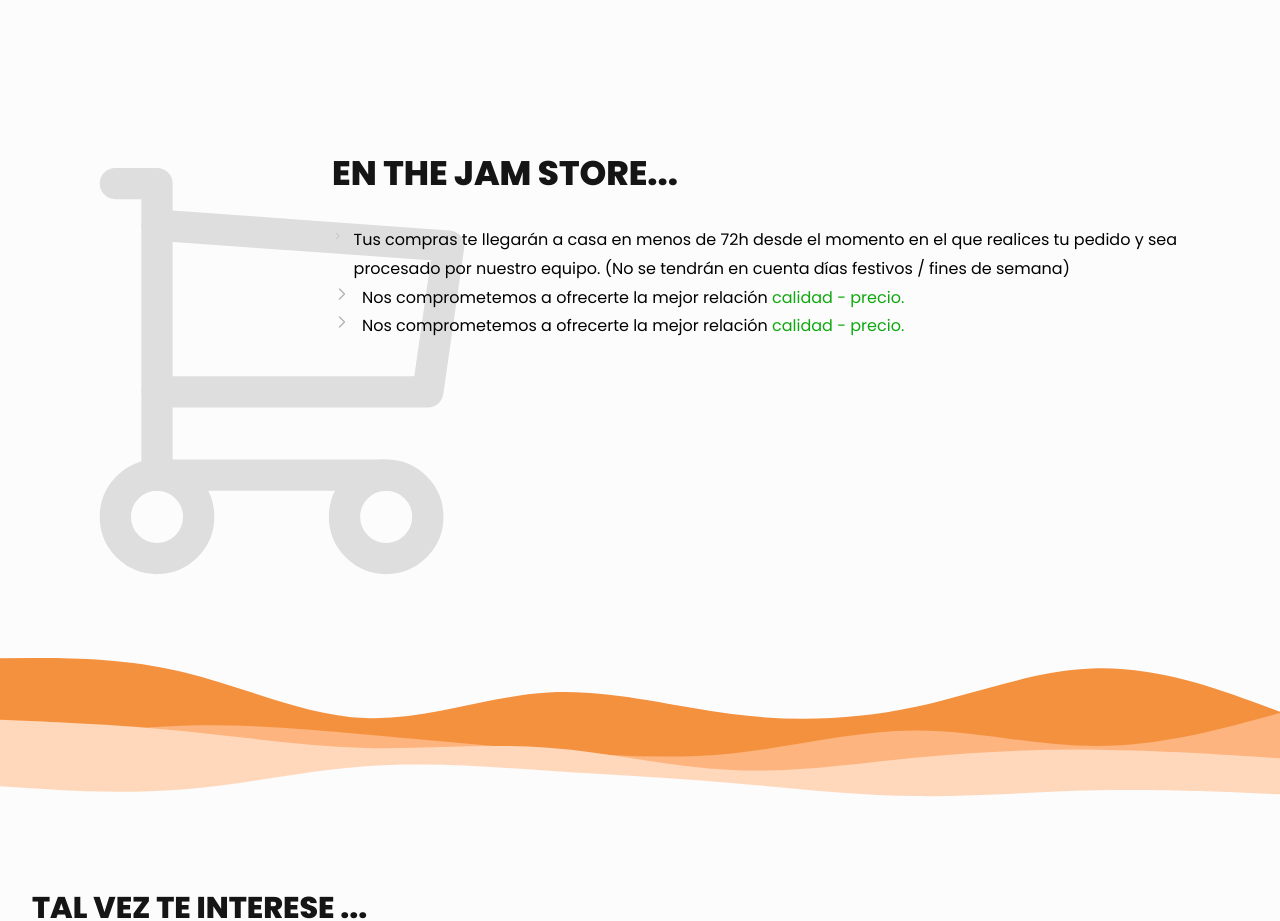
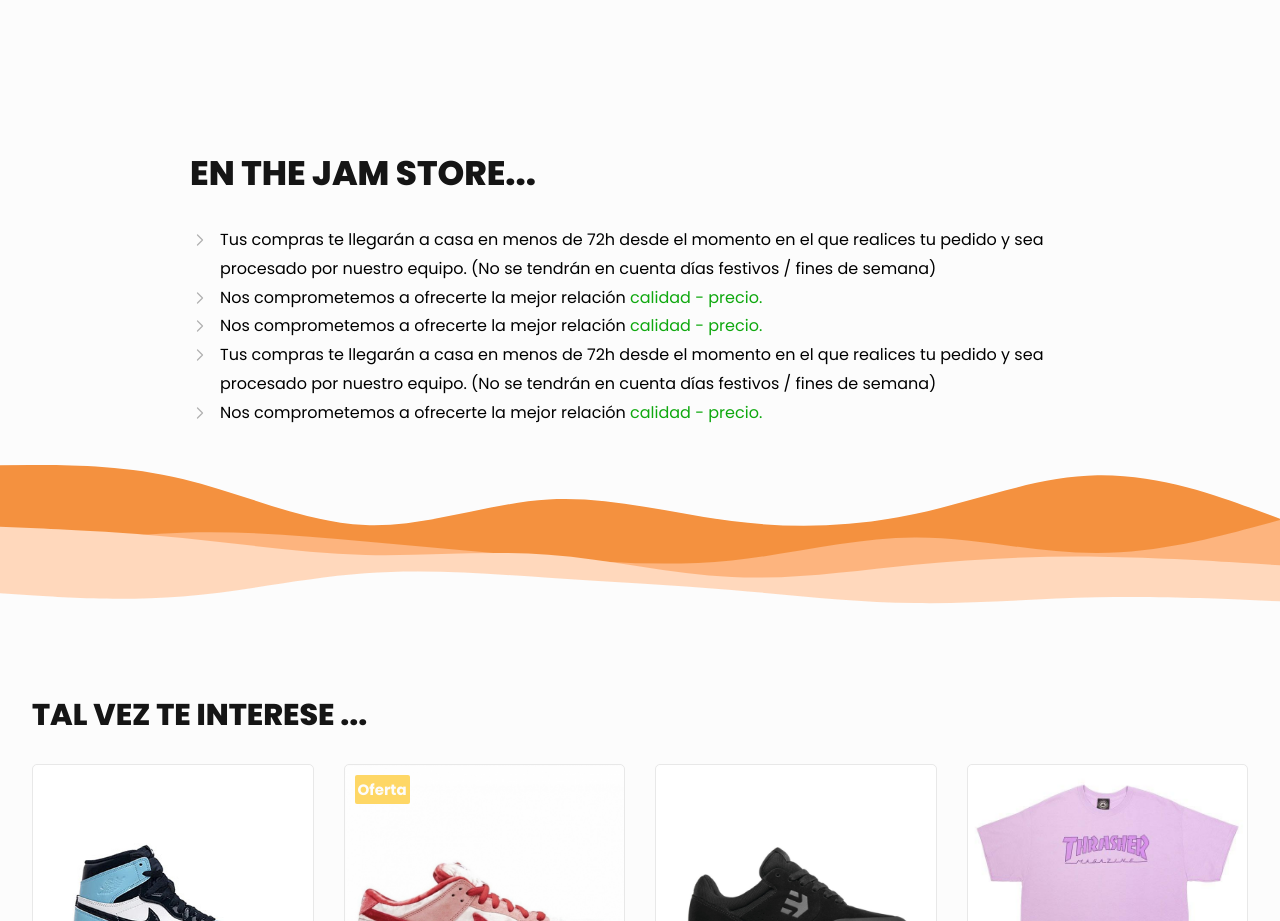
Before and after one commit to javierlnmn/the-jam-store-diseno, a website: page carrito.html in a window 1280 px wide. Shown: the part 1260-2181 px from the top of the page. Drawn offline with Linux system fonts and the light colour scheme.

Commit message:
Layout informacion carrito cambiado

```diff
--- a/carrito.html
+++ b/carrito.html
@@ -173,36 +173,28 @@
         </section>
 
         <section class=" seccion-carrito-descripcion">
-            <!-- CAMBIAR ESTO -->
-            <div class="contenedor">
-                <svg class="icono-carrito" xmlns="http://www.w3.org/2000/svg"
-                    class="icon icon-tabler icon-tabler-shopping-cart" width="200" height="200"
-                    viewBox="0 0 24 24" stroke-width="1.5" stroke="#b1b1b1" fill="none"
-                    stroke-linecap="round" stroke-linejoin="round">
-                    <path stroke="none" d="M0 0h24v24H0z" fill="none" />
-                    <path d="M6 19m-2 0a2 2 0 1 0 4 0a2 2 0 1 0 -4 0" />
-                    <path d="M17 19m-2 0a2 2 0 1 0 4 0a2 2 0 1 0 -4 0" />
-                    <path d="M17 17h-11v-14h-2" />
-                    <path d="M6 5l14 1l-1 7h-13" />
-                </svg>
-                <div class="informacion">
+
+            <div class="contenedor contenedor-informacion">
+
                 <h2 class="titulo-secundario">En The Jam Store...</h2>
                 <ul class="lista">
                     <li class="elemento-lista">
                         <svg xmlns="http://www.w3.org/2000/svg"
-                                class="icon icon-tabler icon-tabler-chevron-right" width="24"
-                                height="24" viewBox="0 0 24 24" stroke-width="1.5" stroke="#b1b1b1"
-                                fill="none" stroke-linecap="round" stroke-linejoin="round">
+                            class="icon icon-tabler icon-tabler-chevron-right" width="24" height="24"
+                            viewBox="0 0 24 24" stroke-width="1.5" stroke="#b1b1b1" fill="none"
+                            stroke-linecap="round" stroke-linejoin="round">
                             <path stroke="none" d="M0 0h24v24H0z" fill="none" />
                             <path d="M9 6l6 6l-6 6" />
                         </svg>
-                            <span>Tus compras te llegarán a casa en menos de 72h desde el momento en el que realices tu pedido y sea procesado por nuestro equipo. (No se tendrán en cuenta días festivos / fines de semana)</span>
+                        <span>Tus compras te llegarán a casa en menos de 72h desde el momento en el
+                            que realices tu pedido y sea procesado por nuestro equipo. (No se
+                            tendrán en cuenta días festivos / fines de semana)</span>
                     </li>
                     <li class="elemento-lista">
                         <svg xmlns="http://www.w3.org/2000/svg"
-                                class="icon icon-tabler icon-tabler-chevron-right" width="24"
-                                height="24" viewBox="0 0 24 24" stroke-width="1.5" stroke="#b1b1b1"
-                                fill="none" stroke-linecap="round" stroke-linejoin="round">
+                            class="icon icon-tabler icon-tabler-chevron-right" width="24" height="24"
+                            viewBox="0 0 24 24" stroke-width="1.5" stroke="#b1b1b1" fill="none"
+                            stroke-linecap="round" stroke-linejoin="round">
                             <path stroke="none" d="M0 0h24v24H0z" fill="none" />
                             <path d="M9 6l6 6l-6 6" />
                         </svg>
@@ -211,22 +203,48 @@
                     </li>
                     <li class="elemento-lista">
                         <svg xmlns="http://www.w3.org/2000/svg"
-                                class="icon icon-tabler icon-tabler-chevron-right" width="24"
-                                height="24" viewBox="0 0 24 24" stroke-width="1.5" stroke="#b1b1b1"
-                                fill="none" stroke-linecap="round" stroke-linejoin="round">
+                            class="icon icon-tabler icon-tabler-chevron-right" width="24" height="24"
+                            viewBox="0 0 24 24" stroke-width="1.5" stroke="#b1b1b1" fill="none"
+                            stroke-linecap="round" stroke-linejoin="round">
                             <path stroke="none" d="M0 0h24v24H0z" fill="none" />
                             <path d="M9 6l6 6l-6 6" />
                         </svg>
                         <span>Nos comprometemos a ofrecerte la mejor relación <span
                                 class="texto-verde">calidad - precio.</span></span>
                     </li>
+                    <li class="elemento-lista">
+                        <svg xmlns="http://www.w3.org/2000/svg"
+                            class="icon icon-tabler icon-tabler-chevron-right" width="24" height="24"
+                            viewBox="0 0 24 24" stroke-width="1.5" stroke="#b1b1b1" fill="none"
+                            stroke-linecap="round" stroke-linejoin="round">
+                            <path stroke="none" d="M0 0h24v24H0z" fill="none" />
+                            <path d="M9 6l6 6l-6 6" />
+                        </svg>
+                        <span>Tus compras te llegarán a casa en menos de 72h desde el momento en el
+                            que realices tu pedido y sea procesado por nuestro equipo. (No se
+                            tendrán en cuenta días festivos / fines de semana)</span>
                     </li>
+                    <li class="elemento-lista">
+                        <svg xmlns="http://www.w3.org/2000/svg"
+                            class="icon icon-tabler icon-tabler-chevron-right" width="24" height="24"
+                            viewBox="0 0 24 24" stroke-width="1.5" stroke="#b1b1b1" fill="none"
+                            stroke-linecap="round" stroke-linejoin="round">
+                            <path stroke="none" d="M0 0h24v24H0z" fill="none" />
+                            <path d="M9 6l6 6l-6 6" />
+                        </svg>
+                        <span>Nos comprometemos a ofrecerte la mejor relación <span
+                                class="texto-verde">calidad - precio.</span></span>
+                    </li>
+
+
                 </ul>
-                </div>
+
             </div>
 
             <div class="ondas"></div>
+
         </section>
+
         <section class="contenedor seccion-productos-recomendados">
 
             <h3 class="titulo-secundario">Tal vez te interese ...</h3>
--- a/js/carrito/index.js
+++ b/js/carrito/index.js
@@ -22,6 +22,16 @@
 let pieCarrito = $('.pie-carrito');
 let distanciaAnterior = pieCarrito.offset();
 
+$(document).ready(function() {
+    let distancia = pieCarrito.offset().top;
+
+    if (distancia === distanciaAnterior) {
+        pieCarrito.addClass('pie-carrito_sin-sombra');
+    } else {
+        pieCarrito.removeClass('pie-carrito_sin-sombra');
+    }
+});
+
 $(window).on('scroll', function () {
     let distancia = pieCarrito.offset().top;
 
--- a/style/scss/layouts/carrito/_seccionCarritoDescripcion.scss
+++ b/style/scss/layouts/carrito/_seccionCarritoDescripcion.scss
@@ -1,36 +1,30 @@
 .seccion-carrito-descripcion {
 
-    // CAMBIAR ESTO
+    .contenedor-informacion {
 
-    .contenedor {
-
-        display: flex;
-
-        .icono-carrito {
-            height: 50rem;
-            min-width: 50rem;
-            opacity: .4;
-        }
-
-        .informacion {
-            margin-left: -20rem;
-            position: relative;
-            z-index: 1;
+        max-width: 90rem;
 
         .lista {
+
             list-style: none;
+
             .elemento-lista {
+
                 display: flex;
                 align-items: flex-start;
                 gap: 1rem;
+
                 svg {
-                        width: 2rem;
-                        height: 2rem;
+                    margin-top: .4rem;
+                    min-width: 2rem;
+                    max-width: 2rem;
+                    min-height: 2rem;
+                    max-height: 2rem;
                 }
+
             }
         }
     }
 }
 
 @include ondas('carrito');
-}
```
Also changed, not shown: style/css/app.css. Lines whose indentation alone changed are shown as unchanged.
